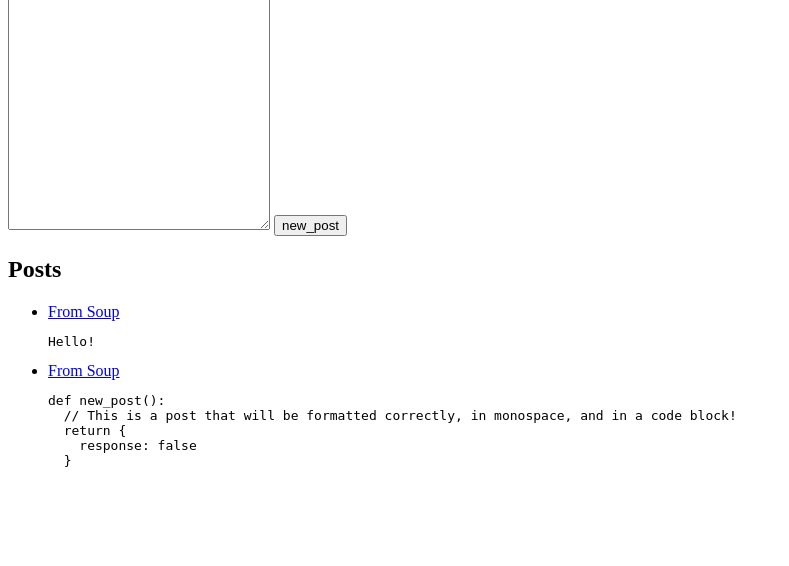
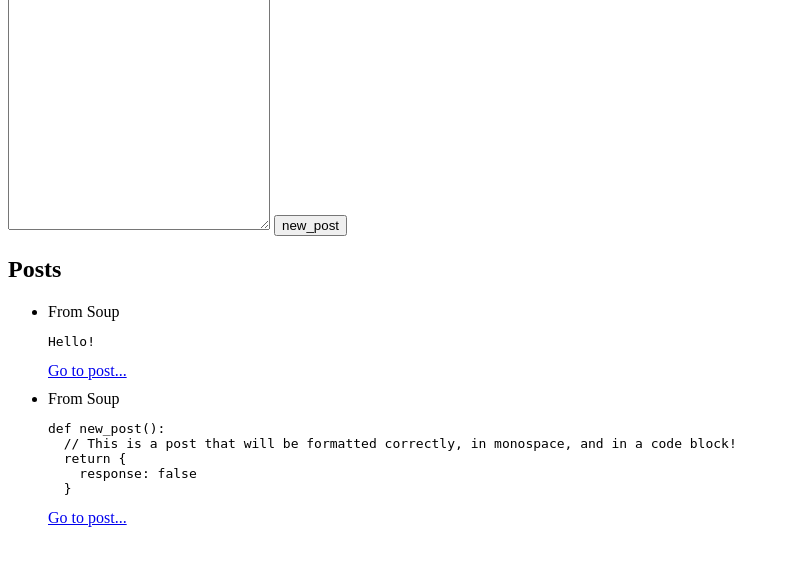
Before and after one commit to MSoup/100-days, a Django app: page /posts/ in a window 1280 px wide. Shown: the part 128-694 px from the top of the page, without its empty margins (0-789 px from the left). Run offline with Django 4.2, Linux system fonts and the light colour scheme; data comes from the database, SQL or seed files in the repository.

Commit message:
format html

```diff
--- a/accountability_app/templates/accountability_app/index.html
+++ b/accountability_app/templates/accountability_app/index.html
@@ -23,10 +23,9 @@
     <h2>Posts</h2>
     <ul>
         {% for post in latest_posts_list %}
-        <li><a href="{% url 'accountability_app:detail' post.id %}">
-                From {{post.author}}
-            </a>
+        <li style="padding-bottom:10px;">From {{post.author}}
             <p style="font-family:monospace;white-space:pre-wrap;">{{ post.post_text }}</p>
+            <a href="{% url 'accountability_app:detail' post.id %}">Go to post...</a>
         </li>
         {% endfor %}
     </ul>
```
